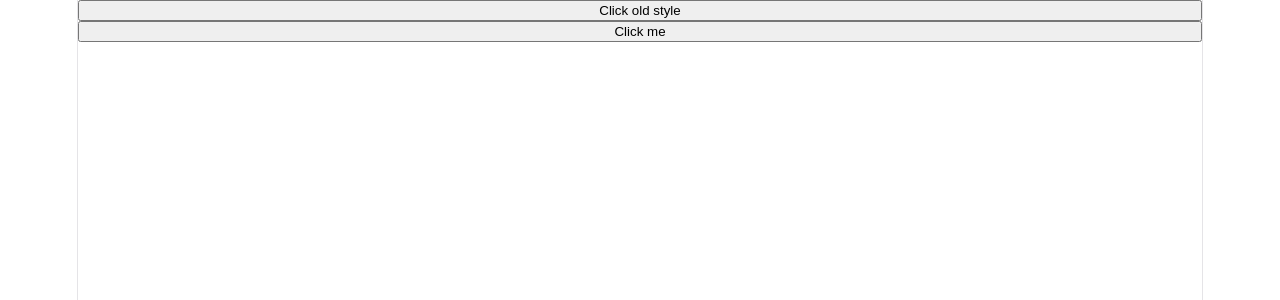
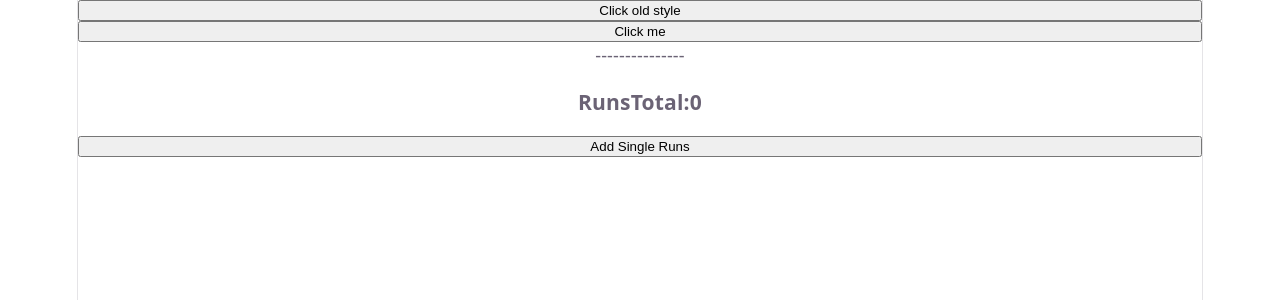
Before and after one commit to Maha-bub/react-event-state, a React (Vite) app: page / in a window 1280 px wide. Shown: the top 300 px of the page. Built offline with nearby package versions, Linux system fonts and the light colour scheme.

Commit message:
explore useState and set counter

```diff
--- a/src/App.tsx
+++ b/src/App.tsx
@@ -1,4 +1,5 @@
 import './App.css'
+import Batter from './Batter'
 
 function App() {
   function handleButtonClick() {
@@ -9,6 +10,9 @@ function App() {
     <>
       <button onlclick='handleButtonClick()'>Click old style</button>
       <button onClick={handleButtonClick}>Click me</button>
+      <p>---------------</p>
+
+      <Batter></Batter>
 
 
     </>
--- /dev/null
+++ b/src/Batter.tsx
@@ -0,0 +1,15 @@
+import { useState } from "react";
+
+export default function Batter() {
+    const [newRuns, setnewRuns] = useState(0);
+
+    const handleRuns = () => {
+        setnewRuns(newRuns + 1);
+    }
+    return (
+        <>
+            <h3>RunsTotal:{newRuns}</h3>
+            <button onClick={handleRuns}>Add Single Runs</button>
+        </>
+    )
+}
```
